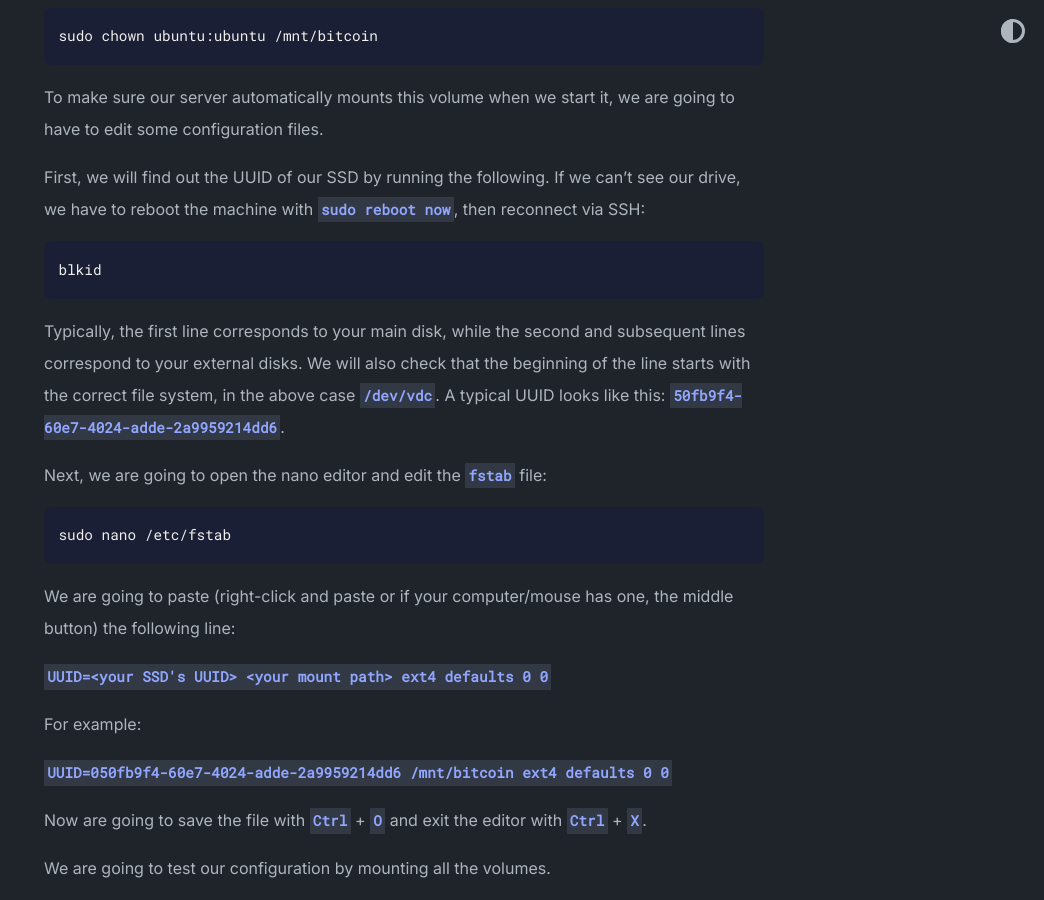
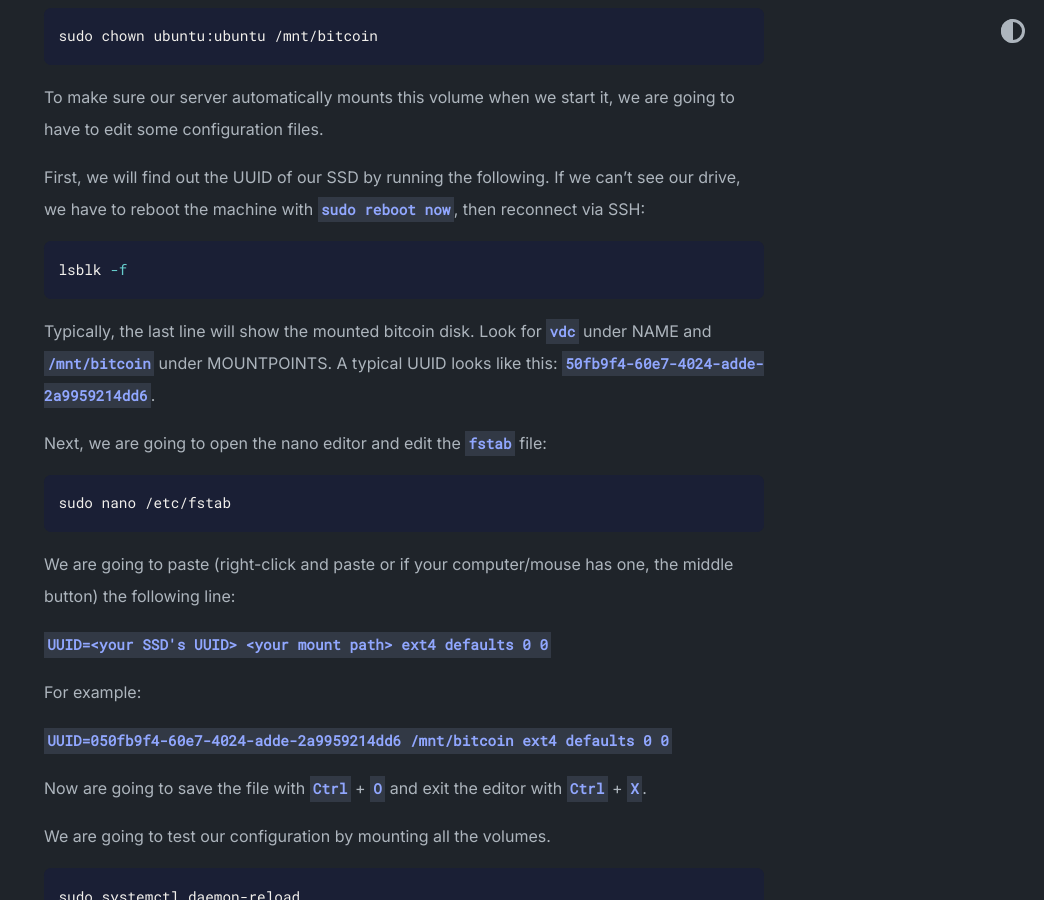
Before and after one commit to VancouverBitdevs/nodeacademy, a Jekyll site: the page built from _posts/2023-05-04-vps.md, in a window 1280 px wide and 900 px high, scrolled down 5642 px. Shown: the whole window, without its empty margins (236-1280 px from the left). Built offline with Jekyll 4.4.1, drawn with Linux system fonts in a browser that asks for light colours; some of the changed text lies outside the part shown.

Commit message:
Improve VPS volume setup instructions

````diff
--- a/_posts/2023-05-04-vps.md
+++ b/_posts/2023-05-04-vps.md
@@ -155,10 +155,10 @@ To make sure our server automatically mounts this volume when we start it, we ar
 First, we will find out the UUID of our SSD by running the following. If we can't see our drive, we have to reboot the machine with `sudo reboot now`, then reconnect via SSH:
 
 ```shell
-blkid
+lsblk -f
 ```
 
-Typically, the first line corresponds to your main disk, while the second and subsequent lines correspond to your external disks. We will also check that the beginning of the line starts with the correct file system, in the above case `/dev/vdc`. A typical UUID looks like this: `50fb9f4-60e7-4024-adde-2a9959214dd6`.
+Typically, the last line will show the mounted bitcoin disk. Look for `vdc` under NAME and `/mnt/bitcoin` under MOUNTPOINTS. A typical UUID looks like this: `50fb9f4-60e7-4024-adde-2a9959214dd6`.
 
 Next, we are going to open the nano editor and edit the `fstab` file:
 
````
